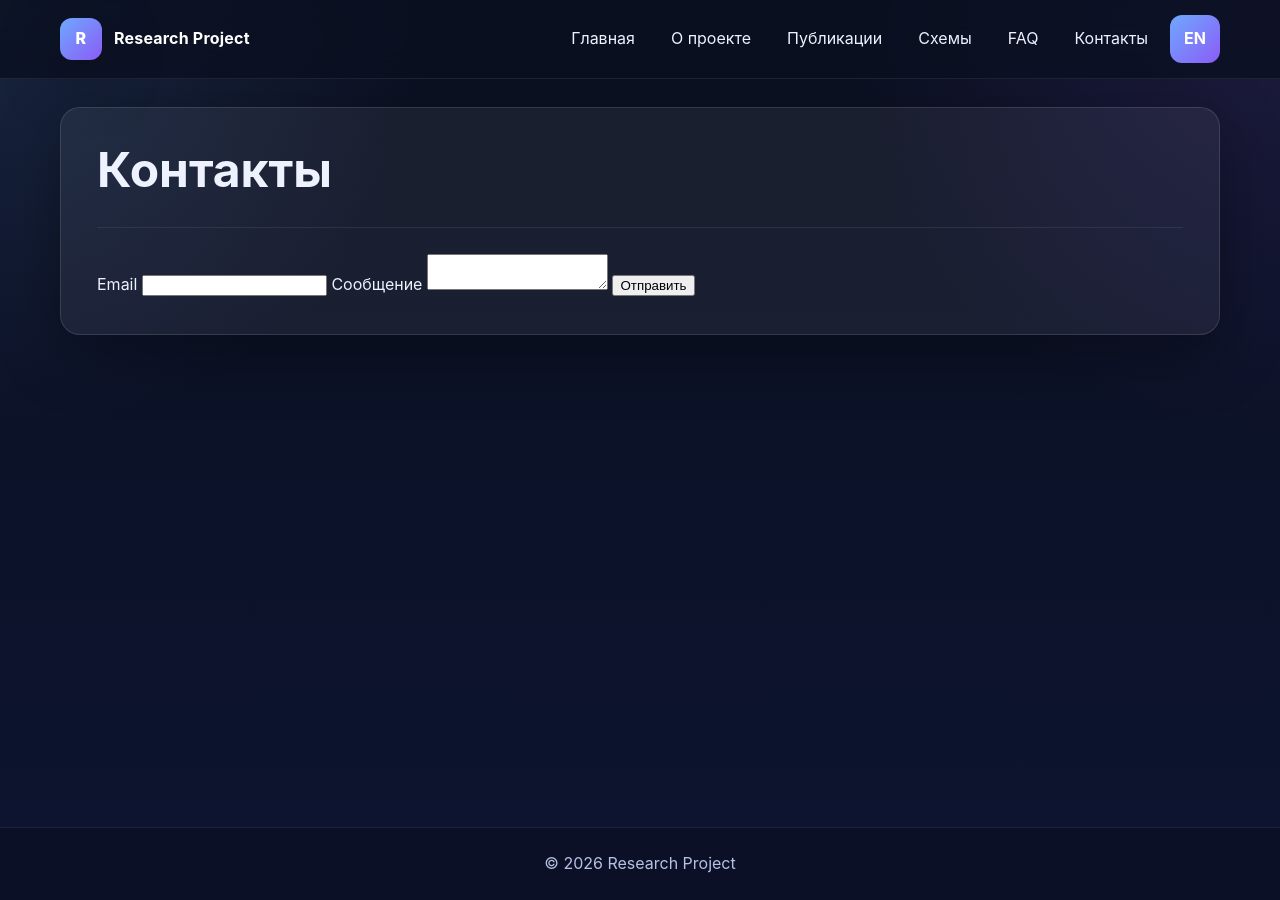
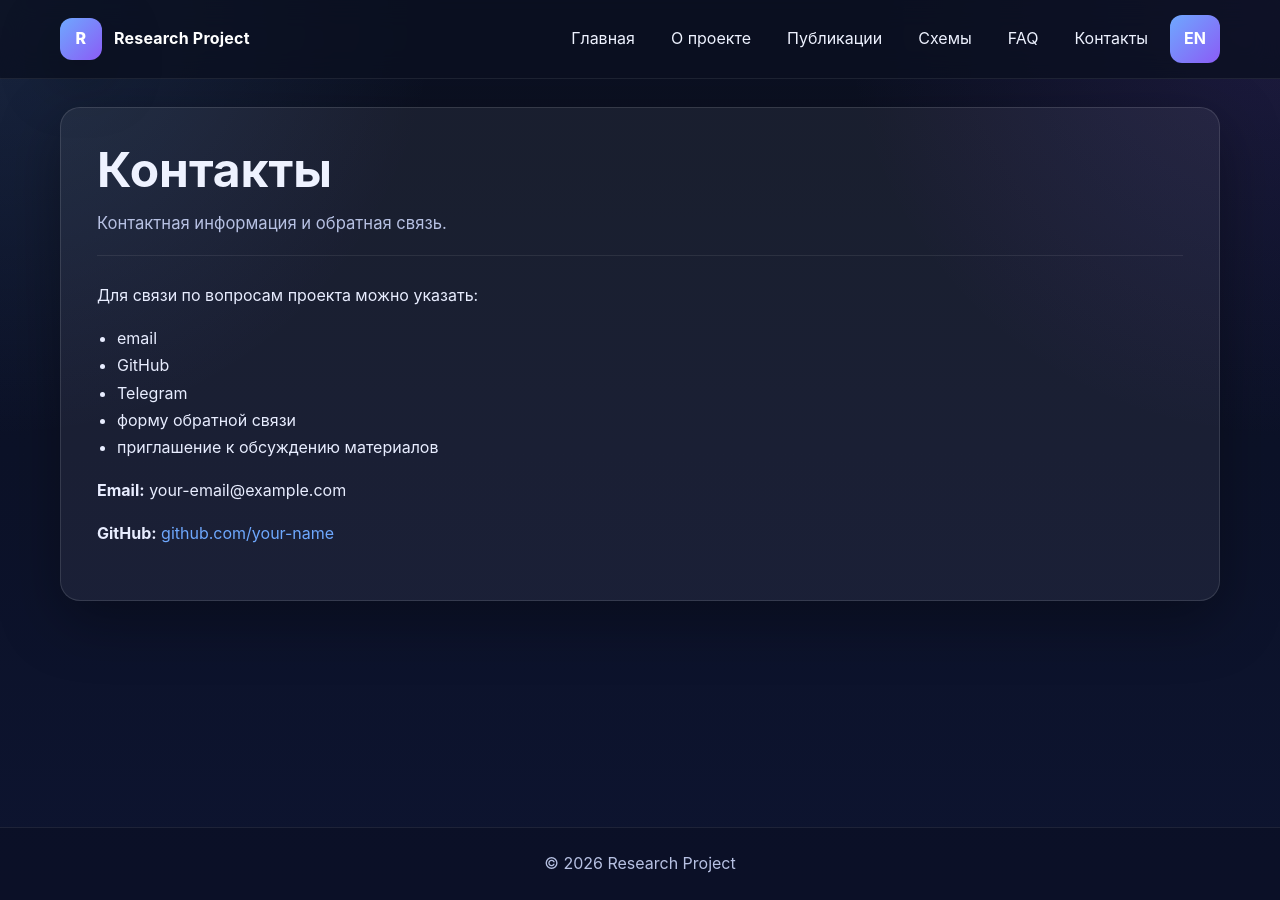
Before and after one commit to naoumov-ilia/naoumov-ilia.github.io, a Jekyll site: the page built from ru/contact.md, in a window 1280 px wide. Built offline with Jekyll 4.4.1, drawn with Linux system fonts in a browser that asks for light colours.

Commit message:
Update contact.md

```diff
--- a/ru/contact.md
+++ b/ru/contact.md
@@ -1,20 +1,20 @@
 ---
 layout: page
-title: "Контакты"
+title: Контакты
 lang: ru
+ref: contact
+description: Контактная информация и обратная связь.
 permalink: /ru/contact/
 ---
 
-<form action="https://formspree.io/f/ВАШ_ID" method="POST">
+Для связи по вопросам проекта можно указать:
 
-<label>Email</label>
+- email
+- GitHub
+- Telegram
+- форму обратной связи
+- приглашение к обсуждению материалов
 
-<input type="email" name="email">
+**Email:** your-email@example.com
 
-<label>Сообщение</label>
-
-<textarea name="message"></textarea>
-
-<button type="submit">Отправить</button>
-
-</form>
+**GitHub:** [github.com/your-name](https://github.com/your-name)
```
